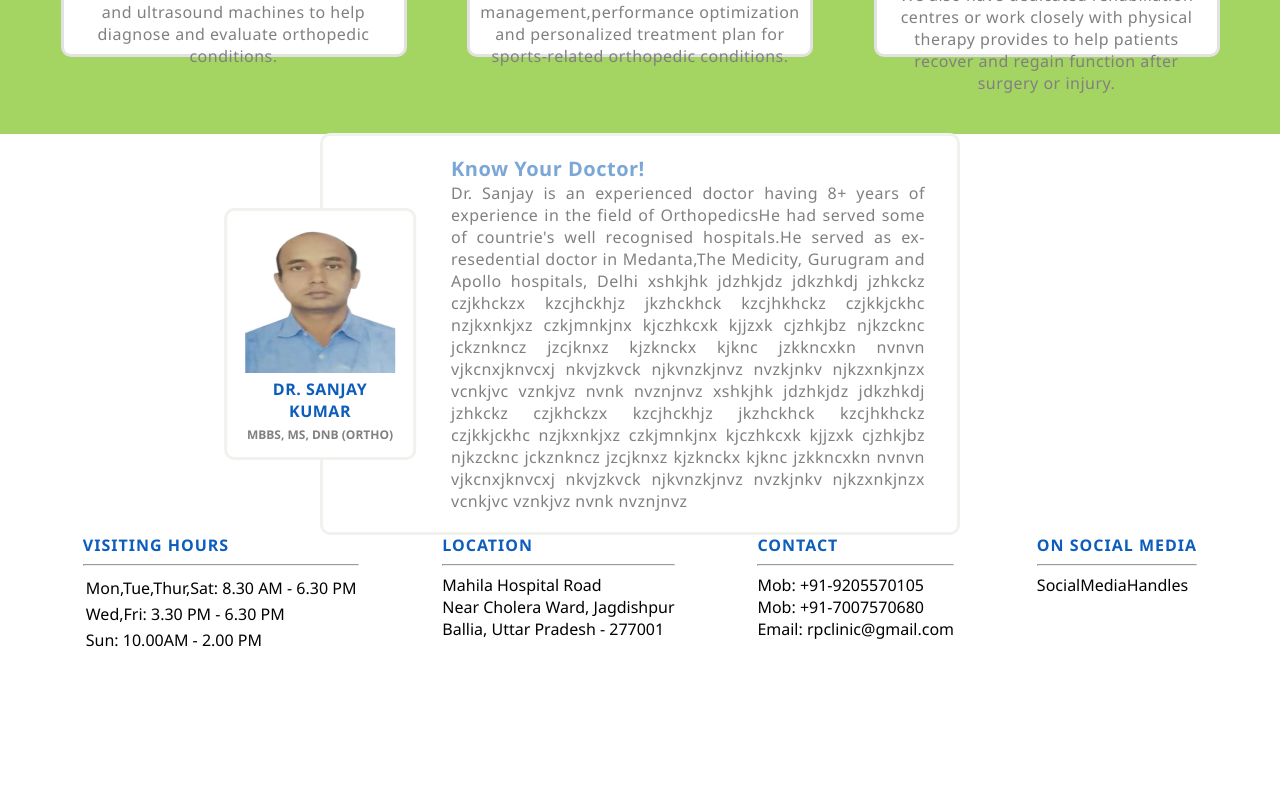
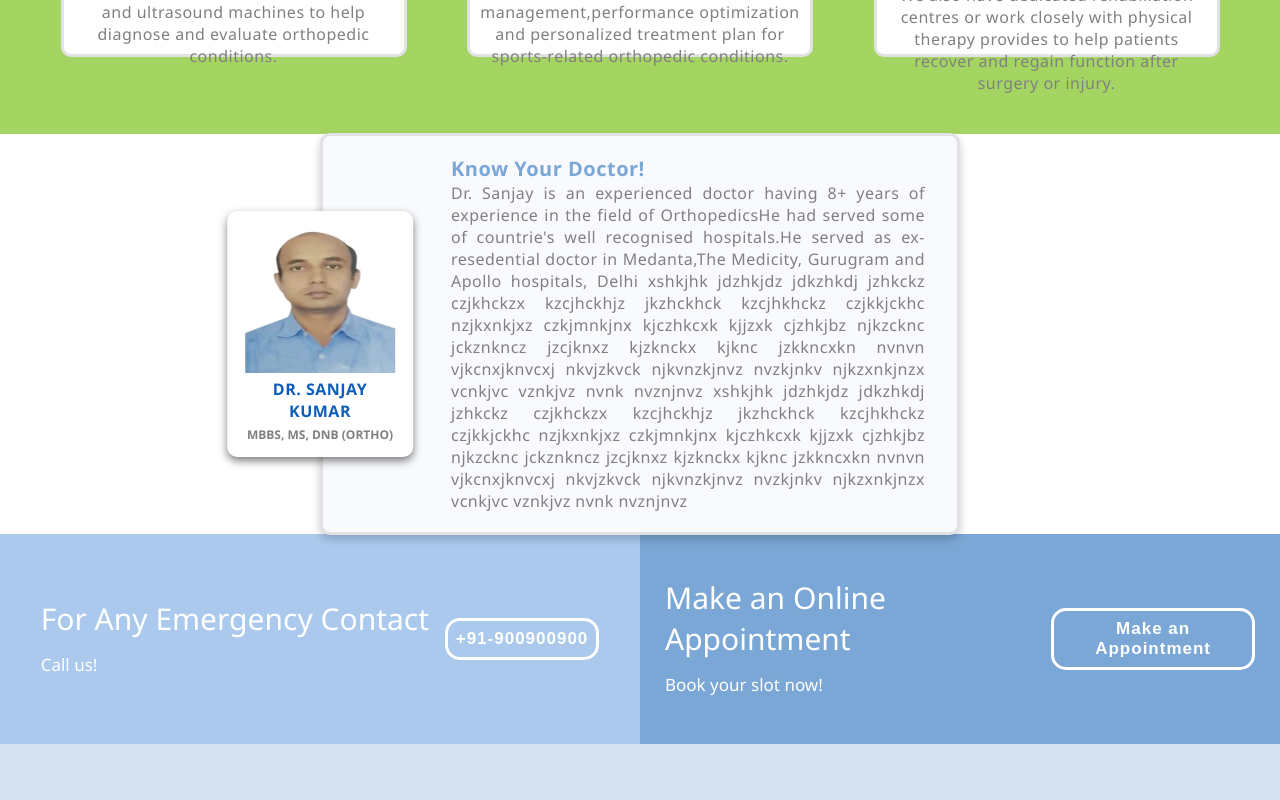
Before and after one commit to saan-saurabh/RP-Clinic, a React (Create React App) app in the folder rp-clinic/: page / in a window 1280 px wide. Shown: the part 1520-2320 px from the top of the page. Before the commit the page ends 2174 px from the top, so only its background shows below. Built offline with nearby package versions, Linux system fonts and the light colour scheme.

Commit message:
appointment-emergency contact panel added in homepage

```diff
--- a/rp-clinic/src/App.css
+++ b/rp-clinic/src/App.css
@@ -5,3 +5,8 @@
 .main-body{
   font-family:'Segoe UI', Tahoma, Geneva, Verdana, sans-serif;
 }
+
+.energency-appointment-panel{
+  display: flex;
+  width:100%;
+}
--- a/rp-clinic/src/App.js
+++ b/rp-clinic/src/App.js
@@ -6,6 +6,8 @@ import MainCrousel from './Components/CrouselCard/MainCrousel';
 import BodyDescriptionCardFirst from './Components/Cards/BodyDescriptionCardFirst';
 import DoctorProfile from './Components/Cards/DoctorProfile';
 import ServiceComponent from './Components/Cards/ServiceComponent';
+import AppointmentComponent from './Components/Cards/AppointmentComponent';
+import EmergencyContactCard from './Components/Cards/EmergencyContactCard';
 import Button from '@mui/material/Button';
 
 function App() {
@@ -16,6 +18,10 @@ function App() {
       <BodyDescriptionCardFirst/>
       <ServiceComponent/>
       <DoctorProfile/>
+      <div className='energency-appointment-panel'>
+      <EmergencyContactCard/>
+      <AppointmentComponent/>
+      </div>
       <Footer/>
     </div>
 
--- /dev/null
+++ b/rp-clinic/src/Components/Cards/AppointmentComponent.css
@@ -0,0 +1,36 @@
+.appointment-component-main{
+    display: flex;
+    justify-content: space-evenly;
+    align-items: center;
+    width:50%;
+    background-color: #7ba7d6;
+    padding:25px;
+    font-family:'Segoe UI', Tahoma, Geneva, Verdana, sans-serif;
+    height:20vh;
+}
+.appointment-component-main .appointment-heading{
+    font-size: 30px;
+    color: #fff;
+
+}
+.appointment-component-main .appointment-heading span{
+    font-size: 17px;
+    color: #fff;
+}
+.appointment-component-main .appointment-button{
+    display:block;
+    padding:8px;
+    border-radius: 15px;
+    font-weight: bold;
+    letter-spacing: 1px;
+    background-color: transparent;
+    color:#fff;
+    border: 3px solid #fff;
+    cursor: pointer;
+    font-size: 17px;
+}
+.appointment-component-main .appointment-button:hover{
+    border: 3px solid #7ba7d6;
+    background-color: #fff;
+    color:#7ba7d6;
+}
--- /dev/null
+++ b/rp-clinic/src/Components/Cards/AppointmentComponent.js
@@ -0,0 +1,15 @@
+import React from 'react';
+import './AppointmentComponent.css';
+
+function AppointmentComponent() {
+  return (
+    <div className='appointment-component-main'>
+        <div className='appointment-heading'>Make an Online Appointment<br/><span>Book your slot now!</span></div>
+        <button className='appointment-button'>
+            Make an Appointment
+        </button>
+    </div>
+  );
+}
+
+export default AppointmentComponent
--- a/rp-clinic/src/Components/Cards/DoctorProfile.css
+++ b/rp-clinic/src/Components/Cards/DoctorProfile.css
@@ -22,10 +22,11 @@
     position:absolute;
     padding: 2%;
     transform: translateX(-50%);
-    border:3px solid#f0f2ee;
+    border:3px solidrgb(226, 226, 229);
     border-radius: 10px;
     background-color: #fff;
     text-align: center;
+    box-shadow:0 4px 8px 0 rgba(0, 0, 0, 0.5)
 }
 .profile-maain-div .img-description-wrapper .profile-name-img-div .doctor-name{
     font-size:16px;
@@ -40,18 +41,19 @@
 }
 .profile-maain-div .img-description-wrapper .profile-description{
     width: 100%;
-    background-color: #fff;
+    background-color: #f8fafd;
     text-align: justify;
     text-justify: inter-word;
     padding: 3% 5% 3% 20%;
     border-radius: 10px;
-    border:3px solid#f0f2ee;
+    border:3px solid rgb(226, 226, 229);
+    box-shadow:0 4px 8px 0 rgba(0, 0, 0, 0.2)
 }
 .profile-maain-div .img-description-wrapper .profile-description .name-heading{
     font-size:20px;
     font-weight: bold;
     letter-spacing: 0.5px;
-    color:#7ba7d6;
+    color: #7ba7d6;
     font-family:'Segoe UI', Tahoma, Geneva, Verdana, sans-serif;
 }
 .profile-maain-div .img-description-wrapper .profile-description .name-heading .customized-doctor-heading{
@@ -61,5 +63,4 @@
     font-size: 16px;
     letter-spacing: 0.5px;
     color:#808080;
-    font-weight: 400;
 }
--- /dev/null
+++ b/rp-clinic/src/Components/Cards/EmergencyContactCard.css
@@ -0,0 +1,35 @@
+.emergency-contact-main{
+    display: flex;
+    justify-content: space-evenly;
+    align-items: center;
+    width:50%;
+    background-color: #aac9ed;
+    padding:25px;
+    font-family:'Segoe UI', Tahoma, Geneva, Verdana, sans-serif;
+    height:20vh;
+}
+.emergency-contact-main .emergencycontact-heading{
+    font-size: 30px;
+    color: #fff;
+}
+.emergency-contact-main .emergencycontact-heading span{
+    font-size: 17px;
+    color: #fff;
+}
+.emergency-contact-main .emergency-call-button{
+    display:block;
+    padding:8px;
+    border-radius: 15px;
+    font-weight: bold;
+    letter-spacing: 1px;
+    background-color: transparent;
+    color:#fff;
+    border: 3px solid #fff;
+    cursor: pointer;
+    font-size: 17px;
+}
+.emergency-contact-main .emergency-call-button:hover{
+    border: 3px solid #aac9ed;
+    background-color: #fff;
+    color:#aac9ed;
+}
--- /dev/null
+++ b/rp-clinic/src/Components/Cards/EmergencyContactCard.js
@@ -0,0 +1,15 @@
+import React from 'react'
+import './EmergencyContactCard.css'
+
+function EmergencyContactCard() {
+  return (
+    <div className='emergency-contact-main'>
+        <div className='emergencycontact-heading'>For Any Emergency Contact<br/><span>Call us!</span></div>
+        <button className='emergency-call-button'>
+            +91-900900900
+        </button>
+    </div>
+  );
+}
+
+export default EmergencyContactCard
--- a/rp-clinic/src/Components/Footer/Footer.css
+++ b/rp-clinic/src/Components/Footer/Footer.css
@@ -1,7 +1,8 @@
 .footer-main-div{
     width:100%;
     display:block;
-    background-color: #fff;
+    background-color: #d4e1f1;
+    padding:5% 0% 5% 0%;
 }
 
 .footer-main-div .footer-inside-block{
```
